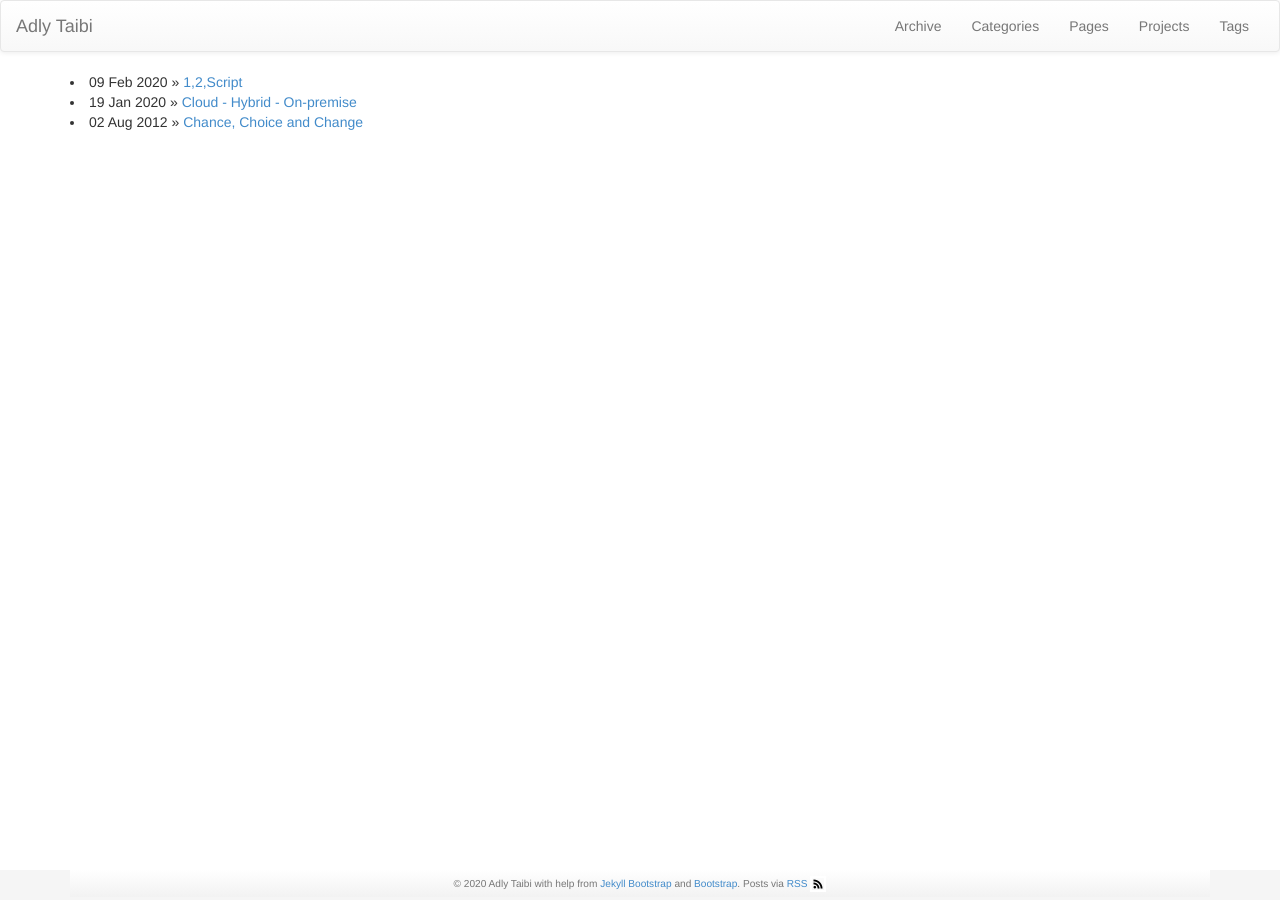
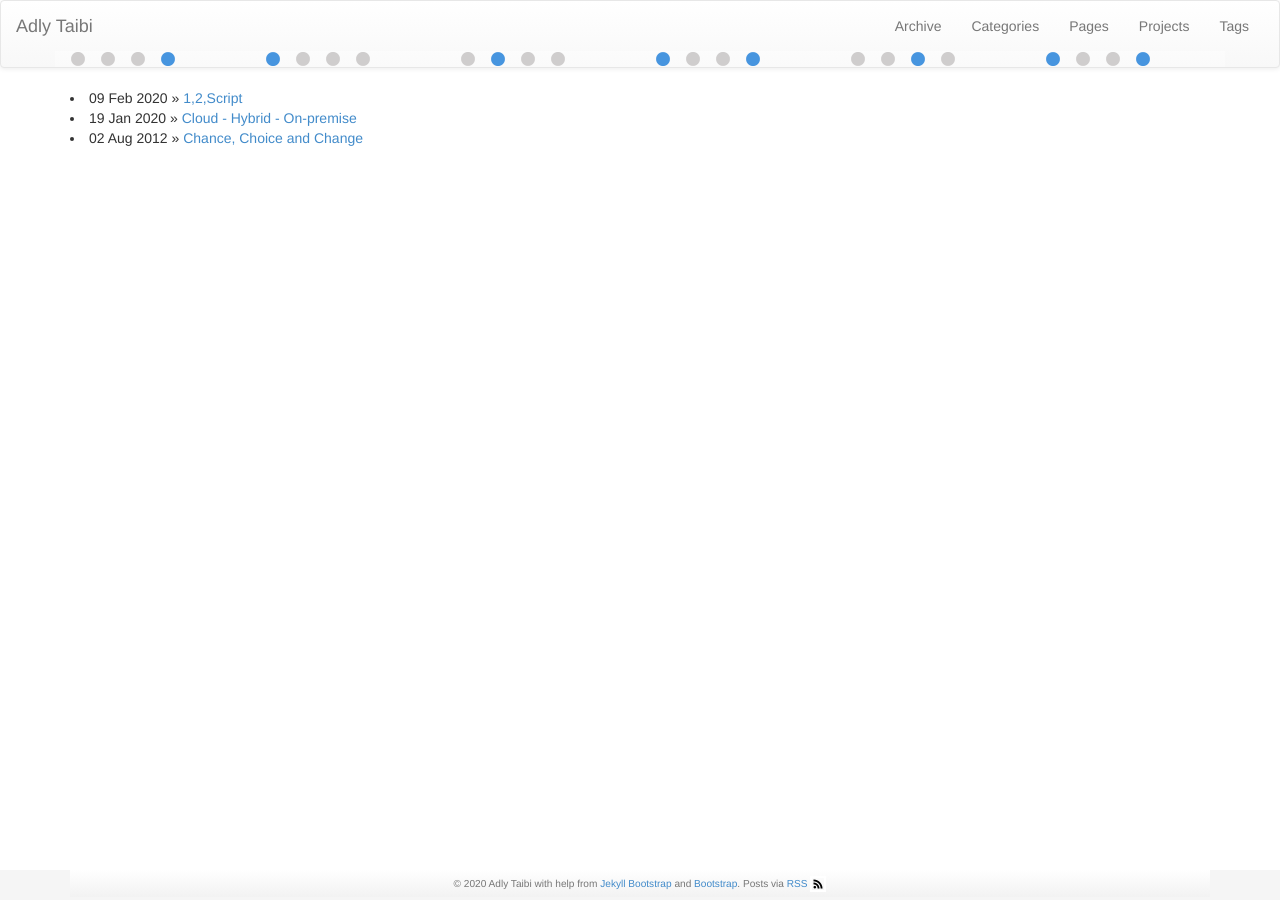
Before and after one commit to adlytaibi/adlytaibi.github.io, a Jekyll site: the page built from index.md, in a window 1280 px wide. Built offline with Jekyll 4.4.1, drawn with Linux system fonts in a browser that asks for light colours.

Commit message:
added my own binary clock

```diff
--- a/_includes/themes/bootstrap/default.html
+++ b/_includes/themes/bootstrap/default.html
@@ -62,12 +62,34 @@
             {% include JB/pages_list %}
           </ul>
         </div><!-- /.navbar-collapse -->
+        <div class="container">
+          <div id="binary" class="row align-items-center justify-content-center">
+            <div class="col-lg-2 col-md-2 col-sm-2 col-xs-2 m m1l d-flex">
+              <div id="m1l3" class="col-lg-2 col-md-2 col-sm-2 col-xs-2 onoff"></div> <div id="m1l2" class="col-lg-2 col-md-2 col-sm-2 col-xs-2 onoff"></div> <div id="m1l1" class="col-lg-2 col-md-2 col-sm-2 col-xs-2 onoff"></div> <div id="m1l0" class="col-lg-2 col-md-2 col-sm-2 col-xs-2 onoff"></div>
+            </div>
+            <div class="col-lg-2 col-md-2 col-sm-2 col-xs-2 col-sm-2 m m1r d-flex align-items-center justify-content-center">
+              <div id="m1r3" class="col-lg-2 col-md-2 col-sm-2 col-xs-2 onoff"></div> <div id="m1r2" class="col-lg-2 col-md-2 col-sm-2 col-xs-2 onoff"></div> <div id="m1r1" class="col-lg-2 col-md-2 col-sm-2 col-xs-2 onoff"></div> <div id="m1r0" class="col-lg-2 col-md-2 col-sm-2 col-xs-2 onoff"></div>
+            </div>
+            <div class="col-lg-2 col-md-2 col-sm-2 col-xs-2 m m2l d-flex align-items-center justify-content-center">
+              <div id="m2l3" class="col-lg-2 col-md-2 col-sm-2 col-xs-2 onoff"></div> <div id="m2l2" class="col-lg-2 col-md-2 col-sm-2 col-xs-2 onoff"></div> <div id="m2l1" class="col-lg-2 col-md-2 col-sm-2 col-xs-2 onoff"></div> <div id="m2l0" class="col-lg-2 col-md-2 col-sm-2 col-xs-2 onoff"></div>
+            </div>
+            <div class="col-lg-2 col-md-2 col-sm-2 col-xs-2 m m2r d-flex align-items-center justify-content-center">
+              <div id="m2r3" class="col-lg-2 col-md-2 col-sm-2 col-xs-2 onoff"></div> <div id="m2r2" class="col-lg-2 col-md-2 col-sm-2 col-xs-2 onoff"></div> <div id="m2r1" class="col-lg-2 col-md-2 col-sm-2 col-xs-2 onoff"></div> <div id="m2r0" class="col-lg-2 col-md-2 col-sm-2 col-xs-2 onoff"></div>
+            </div>
+            <div class="col-lg-2 col-md-2 col-sm-2 col-xs-2 m m3l d-flex align-items-center justify-content-center">
+              <div id="m3l3" class="col-lg-2 col-md-2 col-sm-2 col-xs-2 onoff"></div> <div id="m3l2" class="col-lg-2 col-md-2 col-sm-2 col-xs-2 onoff"></div> <div id="m3l1" class="col-lg-2 col-md-2 col-sm-2 col-xs-2 onoff"></div> <div id="m3l0" class="col-lg-2 col-md-2 col-sm-2 col-xs-2 onoff"></div>
+            </div>
+            <div class="col-lg-2 col-md-2 col-sm-2 col-xs-2 m m3r d-flex align-items-center justify-content-center">
+              <div id="m3r3" class="col-lg-2 col-md-2 col-sm-2 col-xs-2 onoff"></div> <div id="m3r2" class="col-lg-2 col-md-2 col-sm-2 col-xs-2 onoff"></div> <div id="m3r1" class="col-lg-2 col-md-2 col-sm-2 col-xs-2 onoff"></div> <div id="m3r0" class="col-lg-2 col-md-2 col-sm-2 col-xs-2 onoff"></div>
+            </div>
+          </div>
+        </div>
+        <script src="{{site.JB.BASE_PATH}}{{ ASSET_PATH }}/bootstrap/js/binary.js" type="text/javascript"></script>
       </nav>
 
       <div class="container">
         {{ content }}
       </div>
-
     </div>
 
     <div id="footer">
--- /dev/null
+++ b/assets/themes/bootstrap/bootstrap/js/binary.js
@@ -0,0 +1,30 @@
+/*
+ * Binary clock
+ * Author: Adly Taibi
+ * Date: 2020/04/24
+**/
+$('document').ready(function() {
+  function display(n,lr,d) {
+    for (i = 0; i < d.length; i++) {
+      if (d.substring(d.length-i-1,d.length-i)==1) {
+        $('#m'+n+lr+i).removeClass('off').addClass('on');
+      } else {
+        $('#m'+n+lr+i).removeClass('on').addClass('off');
+      }
+    }
+  }
+  function parseTime(t,n) {
+    var l = parseInt((t-t%10)/10,10).toString(2);
+    var r = parseInt(t%10,10).toString(2);
+    display(n,'l',('0000'+l).slice(-4));
+    display(n,'r',('0000'+r).slice(-4));
+  }
+  function showTime() {
+    var date = new Date();
+    parseTime(date.getSeconds(), 3);
+    parseTime(date.getMinutes(), 2);
+    parseTime(date.getHours(), 1);
+    setTimeout(function() { showTime() }, 1000);
+  }
+  showTime();
+});
--- a/assets/themes/bootstrap/css/me.css
+++ b/assets/themes/bootstrap/css/me.css
@@ -86,3 +86,23 @@ h1, h2, h3, h4 {
   position:relative;
   margin: 0 auto;
 }
+
+.onoff {
+  background-image:url(../../images/on_off.png);
+  background-repeat:no-repeat;
+  background-size:16px;
+  width: 16px;
+  height: 16px;
+}
+
+.on {
+  background-position: 0 -16px;
+}
+
+.off {
+  background-position: 0 0;
+}
+
+.m {
+  background: rgba(255, 255, 255, 0.3);
+}
```
Also changed, not shown: assets/themes/images/on_off.png (added).
